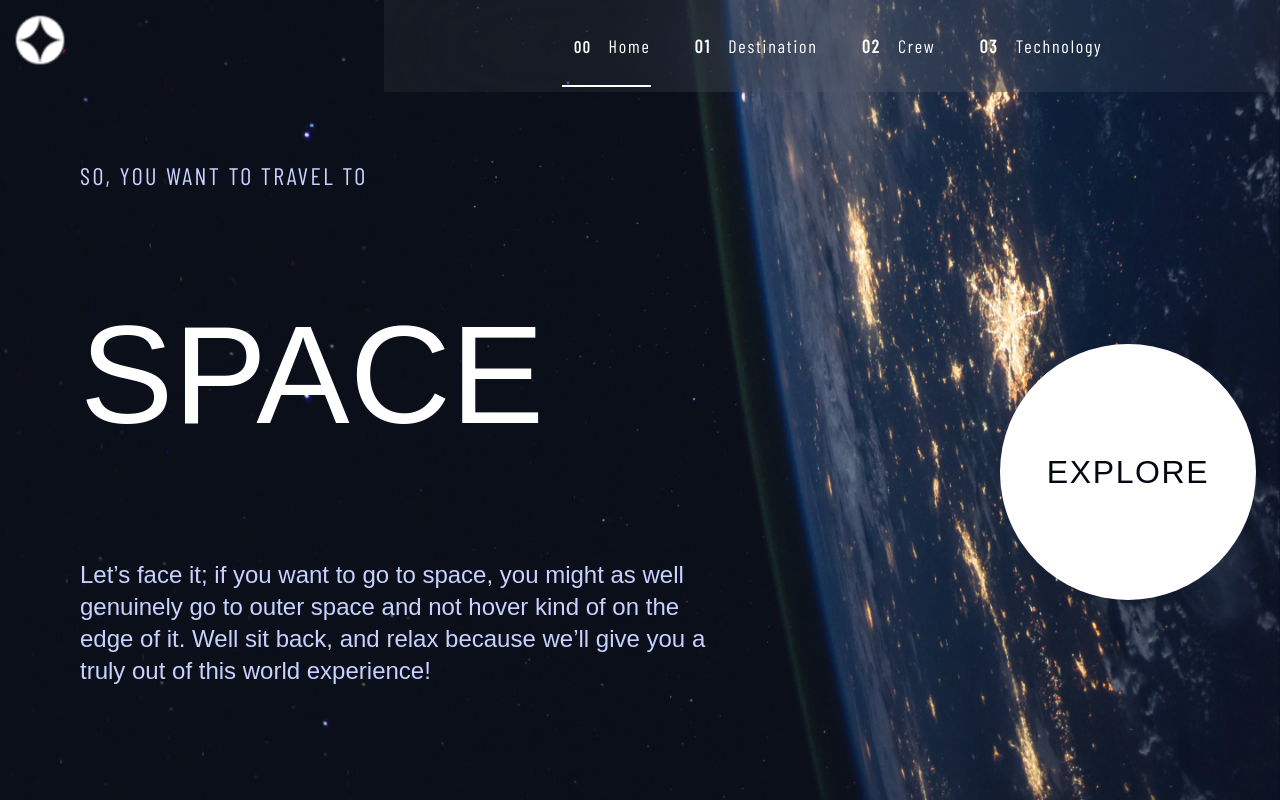
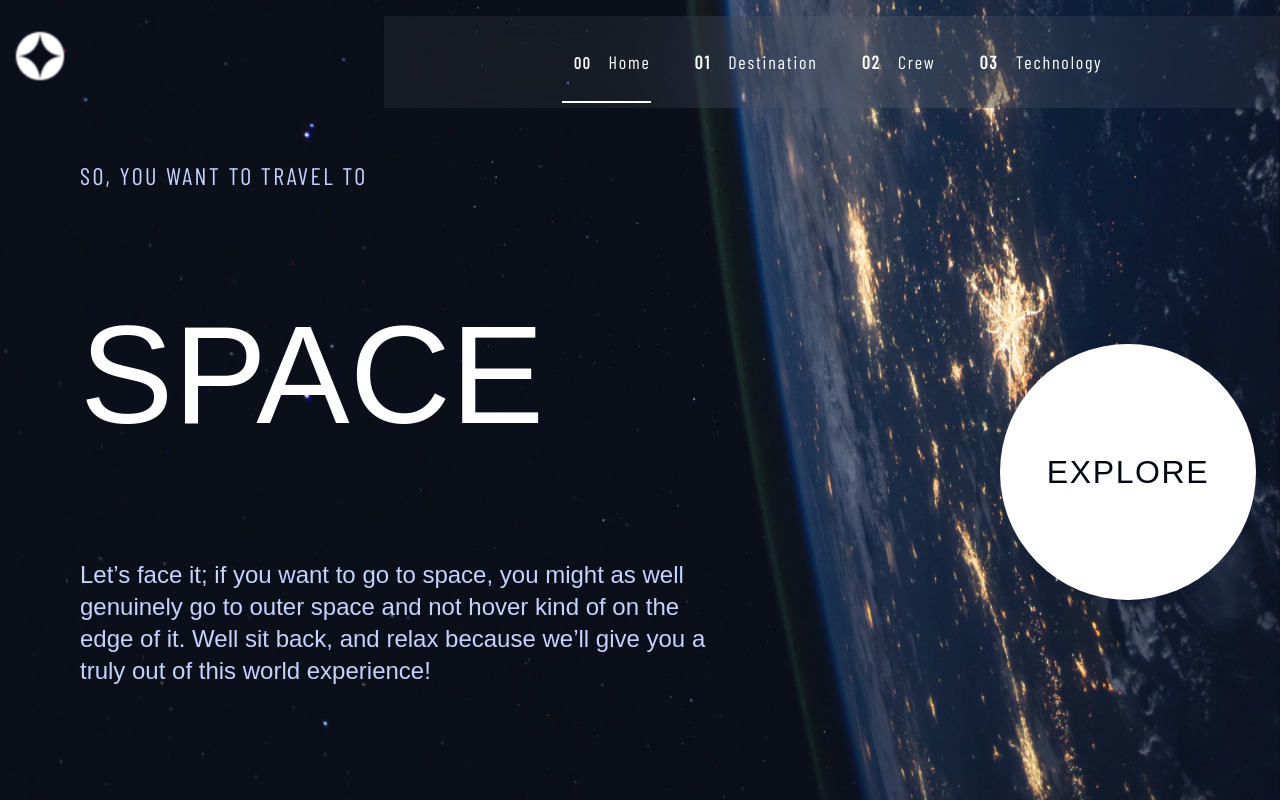
Before and after one commit to audu-joshua/space, a Next.js app: page / in a window 1280 px wide. Built offline with nearby package versions, Linux system fonts and the light colour scheme; a web font is replaced by a local one.

Commit message:
Slight Navbar Margin

```diff
--- a/components/NavBar/index.tsx
+++ b/components/NavBar/index.tsx
@@ -75,7 +75,7 @@ export function Navbar() {
 
         {/* Tablet and Desktop Menu */}
 
-        <div className='md:flex fixed w-full justify-between bg-none hidden z-[10]'>
+        <div className='md:flex fixed w-full justify-between mt-4 bg-none hidden z-[10]'>
             <div className='p-4'>
               <Link href={'/'} className='cursor-pointer'>
                 <Image src={Logo} alt='Logo' width={48} height={48}/>
```
